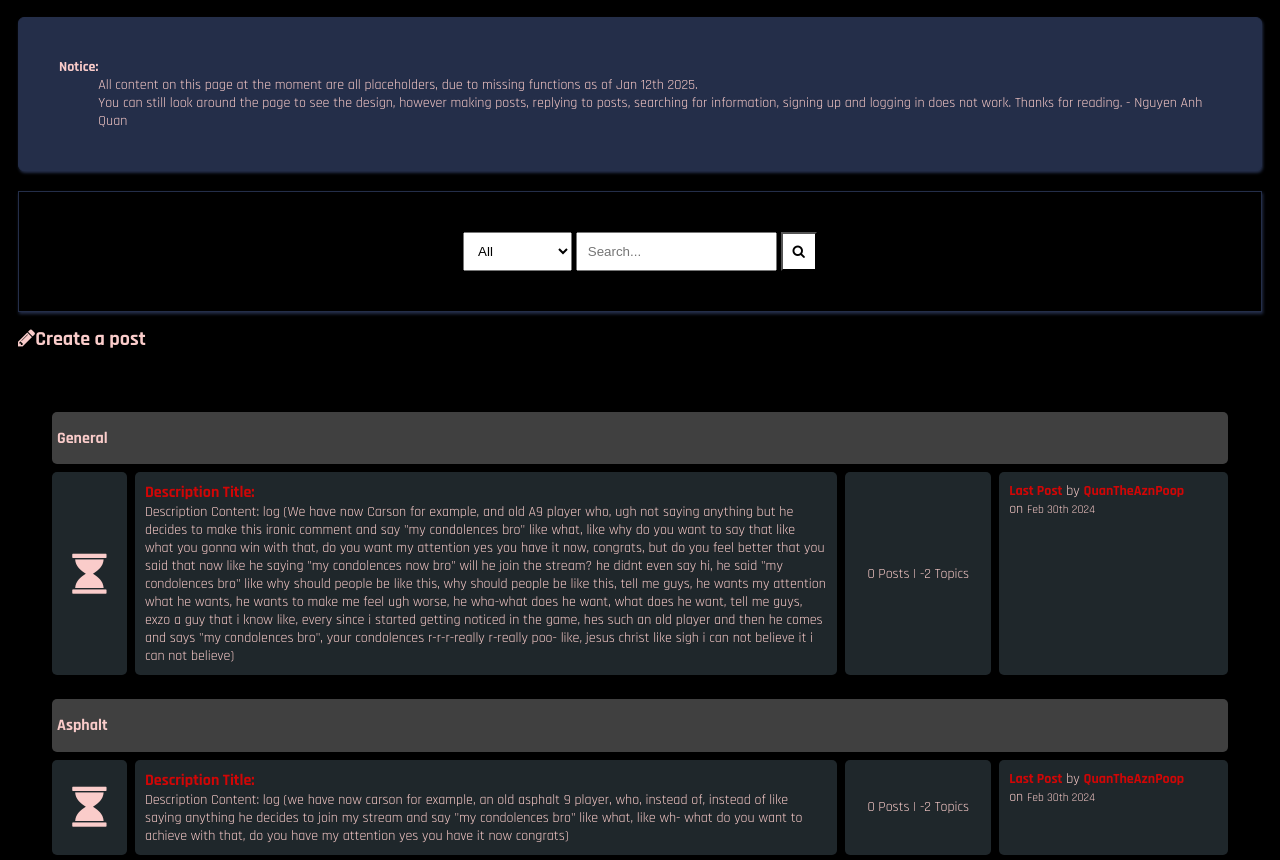
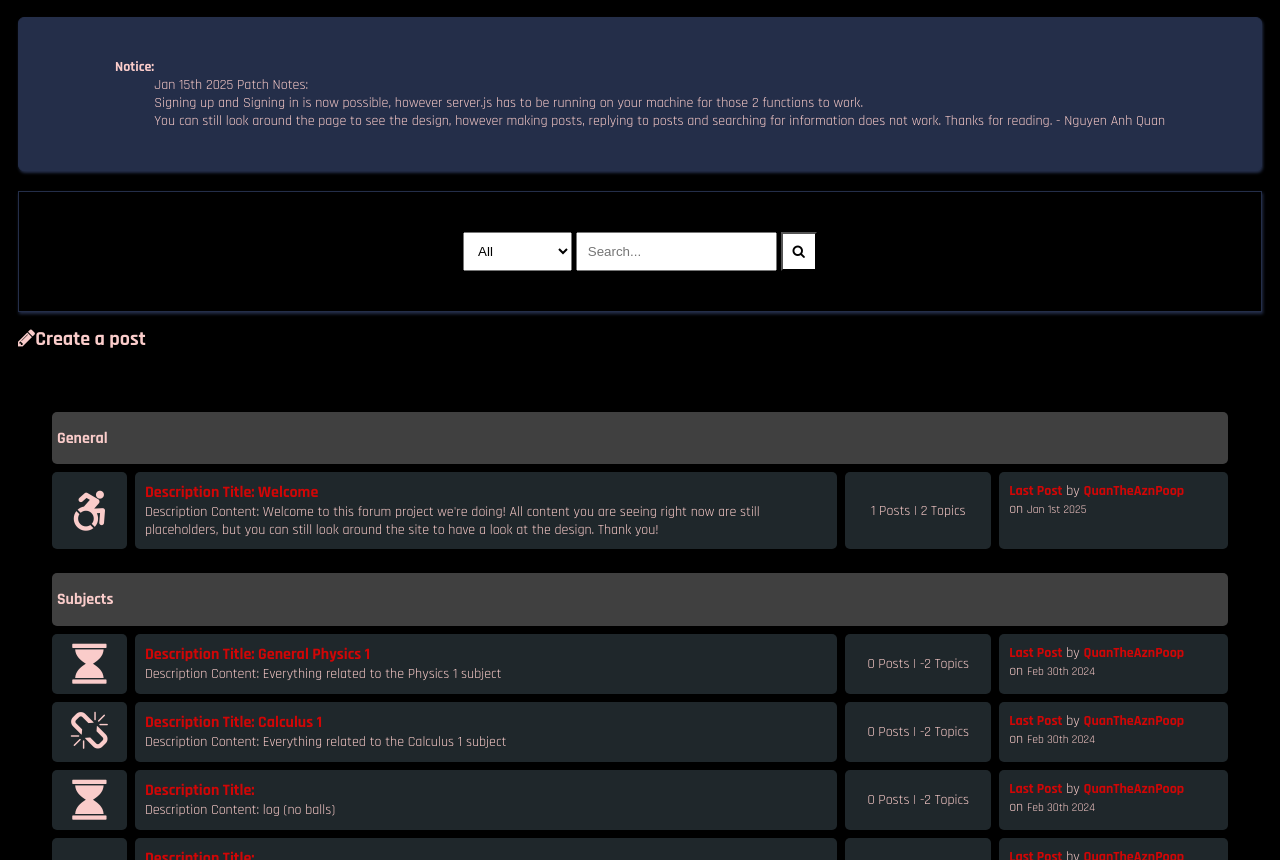
Before and after one commit to QuanTheAznPoop/frog1, a website: page index.html in a window 1280 px wide. Shown: the part 75-935 px from the top of the page. Drawn offline with Linux system fonts and the light colour scheme.

Commit message:
placeholder content change

```diff
--- a/index.html
+++ b/index.html
@@ -36,9 +36,9 @@
         <!--Search Bar-->
         <div class="notice">
             <b>Notice:</b><br>
-            All content on this page at the moment are all placeholders, due to missing functions as of Jan 12th 2025.<br>
-            You can still look around the page to see the design, however making posts, replying to posts, searching for information, signing up and logging in does not work.
-            Thanks for reading. - Nguyen Anh Quan
+            Jan 15th 2025 Patch Notes:<br>
+            Signing up and Signing in is now possible, however server.js has to be running on your machine for those 2 functions to work.<br>
+            You can still look around the page to see the design, however making posts, replying to posts and searching for information does not work. Thanks for reading. - Nguyen Anh Quan
         </div>
         <div class="search-bar">
             <div>
@@ -63,34 +63,34 @@
             </div>
             <div class="subforum-row">
                 <div class="subforum-icon subforum-column center">
-                    <i class="fa fa-hourglass"></i>
+                    <i class="fa fa-wheelchair-alt"></i>
                 </div>
                 <div class="subforum-description subforum-column">
-                    <h1><a href="">Description Title:</a></h1>
-                    <p>Description Content: log (We have now Carson for example, and old A9 player who, ugh not saying anything but he decides to make this ironic comment and say "my condolences bro" like what, like why do you want to say that like what you gonna win with that, do you want my attention yes you have it now, congrats, but do you feel better that you said that now like he saying "my condolences now bro" will he join the stream? he didnt even say hi, he said "my condolences bro" like why should people be like this, why should people be like this, tell me guys, he wants my attention what he wants, he wants to make me feel ugh worse, he wha-what does he want, what does he want, tell me guys, exzo a guy that i know like, every since i started getting noticed in the game, hes such an old player and then he comes and says "my condolences bro", your condolences r-r-r-really r-really poo- like, jesus christ like sigh i can not believe it i can not believe)</p>
+                    <h1><a href="">Description Title: Welcome</a></h1>
+                    <p>Description Content: Welcome to this forum project we're doing! All content you are seeing right now are still placeholders, but you can still look around the site to have a look at the design. Thank you!</p>
                 </div>
                 <div class="subforum-stats subforum-column center">
-                    <span>0 Posts | -2 Topics</span>
+                    <span>1 Posts | 2 Topics</span>
                 </div>
                 <div class="subforum-info subforum-column">
                     <b><a href="">Last Post</a></b> by <a href="">QuanTheAznPoop</a>
                     <br>
-                    on <small>Feb 30th 2024</small>
+                    on <small>Jan 1st 2025</small>
                 </div>
             </div>
         </div>
         <!--subforum 2-->
         <div class="subforum">
             <div class="subforum-title">
-                <h1>Asphalt</h1>
+                <h1>Subjects</h1>
             </div>
             <div class="subforum-row">
                 <div class="subforum-icon subforum-column center">
                     <i class="fa fa-hourglass"></i>
                 </div>
                 <div class="subforum-description subforum-column">
-                    <h1><a href="">Description Title:</a></h1>
-                    <p>Description Content: log (we have now carson for example, an old asphalt 9 player, who, instead of, instead of like saying anything he decides to join my stream and say "my condolences bro" like what, like wh- what do you want to achieve with that, do you have my attention yes you have it now congrats)</p>
+                    <h1><a href="">Description Title: General Physics 1</a></h1>
+                    <p>Description Content: Everything related to the Physics 1 subject</p>
                 </div>
                 <div class="subforum-stats subforum-column center">
                     <span>0 Posts | -2 Topics</span>
@@ -104,11 +104,11 @@
             <hr class="subforum-divider">
             <div class="subforum-row">
                 <div class="subforum-icon subforum-column center">
-                    <i class="fa fa-hourglass"></i>
+                    <i class="fa fa-unlink"></i>
                 </div>
                 <div class="subforum-description subforum-column">
-                    <h1><a href="">Description Title:</a></h1>
-                    <p>Description Content: log (We have now Carson for example, and old A9 player who, ugh not saying anything but he decides to make this ironic comment and say "my condolences bro" like what, like why do you want to say that like what you gonna win with that, do you want my attention yes you have it now, congrats, but do you feel better that you said that now like he saying "my condolences now bro" will he join the stream? he didnt even say hi, he said "my condolences bro" like why should people be like this, why should people be like this, tell me guys, he wants my attention what he wants, he wants to make me feel ugh worse, he wha-what does he want, what does he want, tell me guys, exzo a guy that i know like, every since i started getting noticed in the game, hes such an old player and then he comes and says "my condolences bro", your condolences r-r-r-really r-really poo- like, jesus christ like sigh i can not believe it i can not believe)</p>
+                    <h1><a href="">Description Title: Calculus 1</a></h1>
+                    <p>Description Content: Everything related to the Calculus 1 subject</p>
                 </div>
                 <div class="subforum-stats subforum-column center">
                     <span>0 Posts | -2 Topics</span>
```
